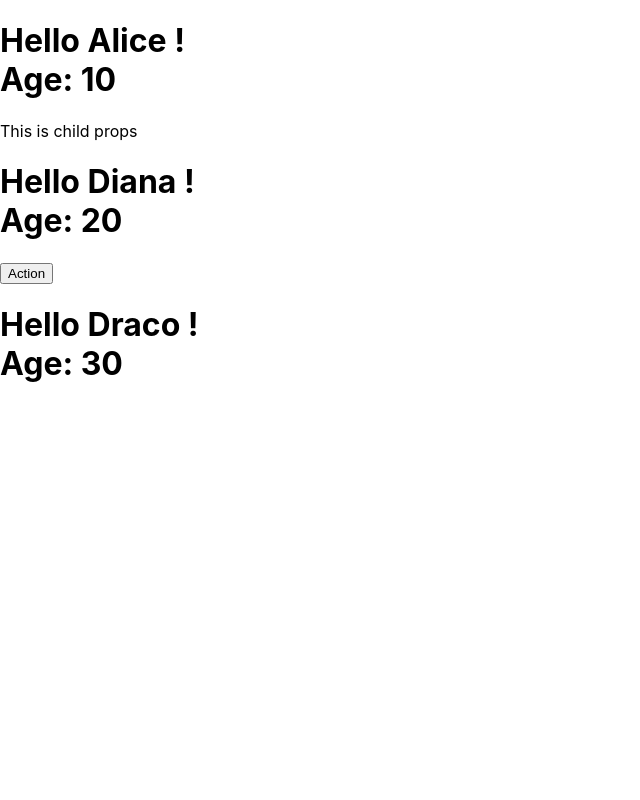
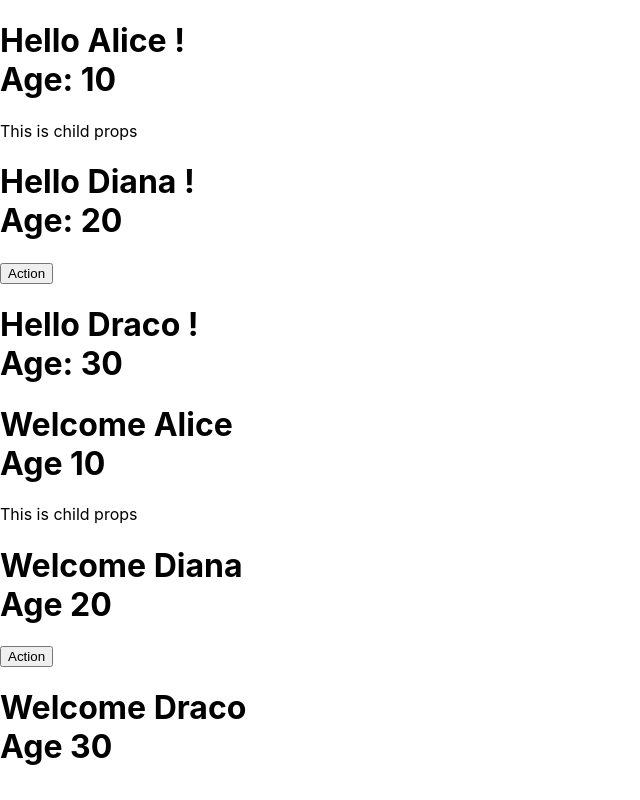
Before and after one commit to tanishthaJawa/react-practice, a React (Create React App) app: page / in a window 1280 px wide. Shown: the whole page, without its empty margins (0-640 px from the left). Built offline with nearby package versions, Linux system fonts and the light colour scheme.

Commit message:
Add. use of props in class components.

```diff
--- a/src/App.js
+++ b/src/App.js
@@ -1,4 +1,5 @@
 import Greet from "./components/Greet"
+import Welcome from "./components/Welcome";
 
 function App() {
 
@@ -11,6 +12,13 @@ function App() {
         <button>Action</button>
       </Greet>
       <Greet name="Draco" age="30" />
+      <Welcome name="Alice" age="10">
+        <p> This is child props</p>
+      </Welcome>
+      <Welcome name="Diana" age="20" >
+        <button>Action</button>
+      </Welcome>
+      <Welcome name="Draco" age="30" />
     </div>
 
   );
--- /dev/null
+++ b/src/components/Welcome.js
@@ -0,0 +1,18 @@
+import React, { Component } from 'react'
+
+class Welcome extends Component {
+    render() {
+        return (
+            <div>
+                <h1>
+                    Welcome {this.props.name}<br/>
+                    Age {this.props.age}
+
+                </h1>
+                { this.props.children }
+            </div>
+
+        )
+    }
+}
+export default Welcome
```
